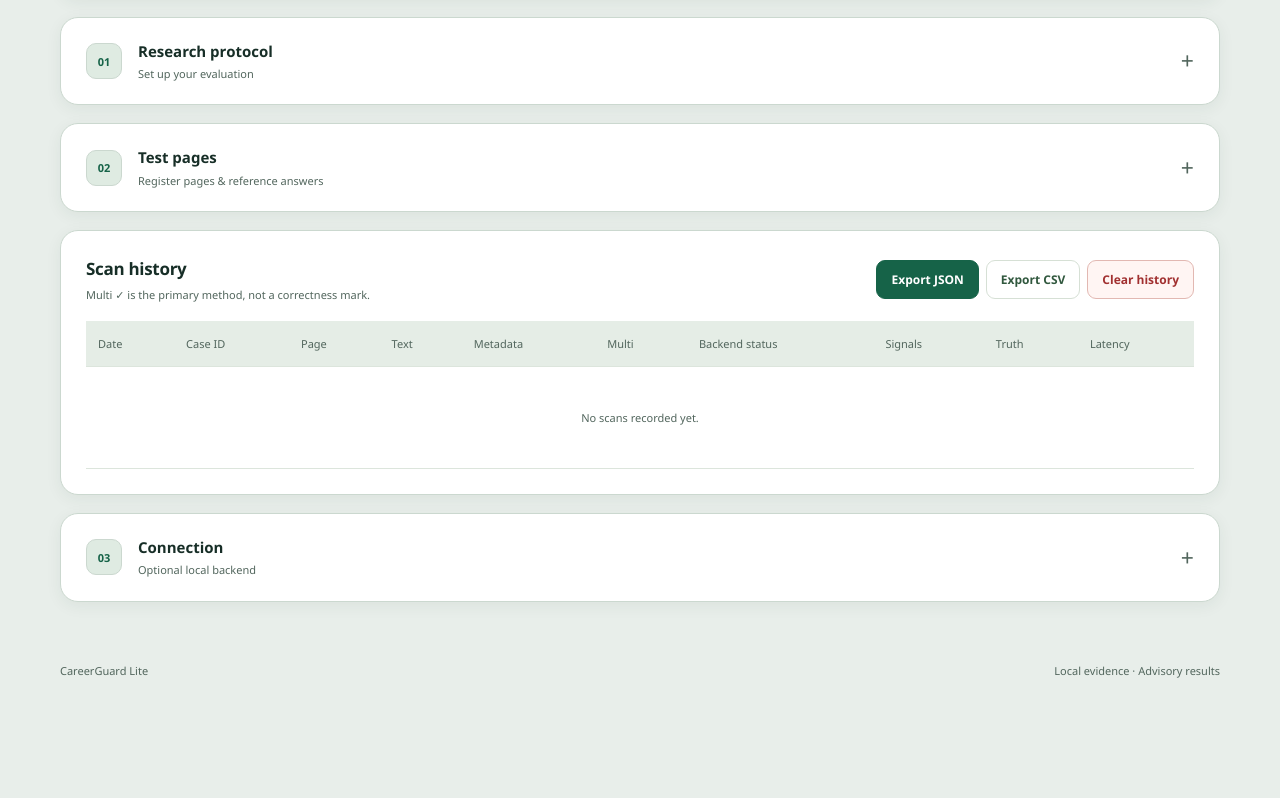
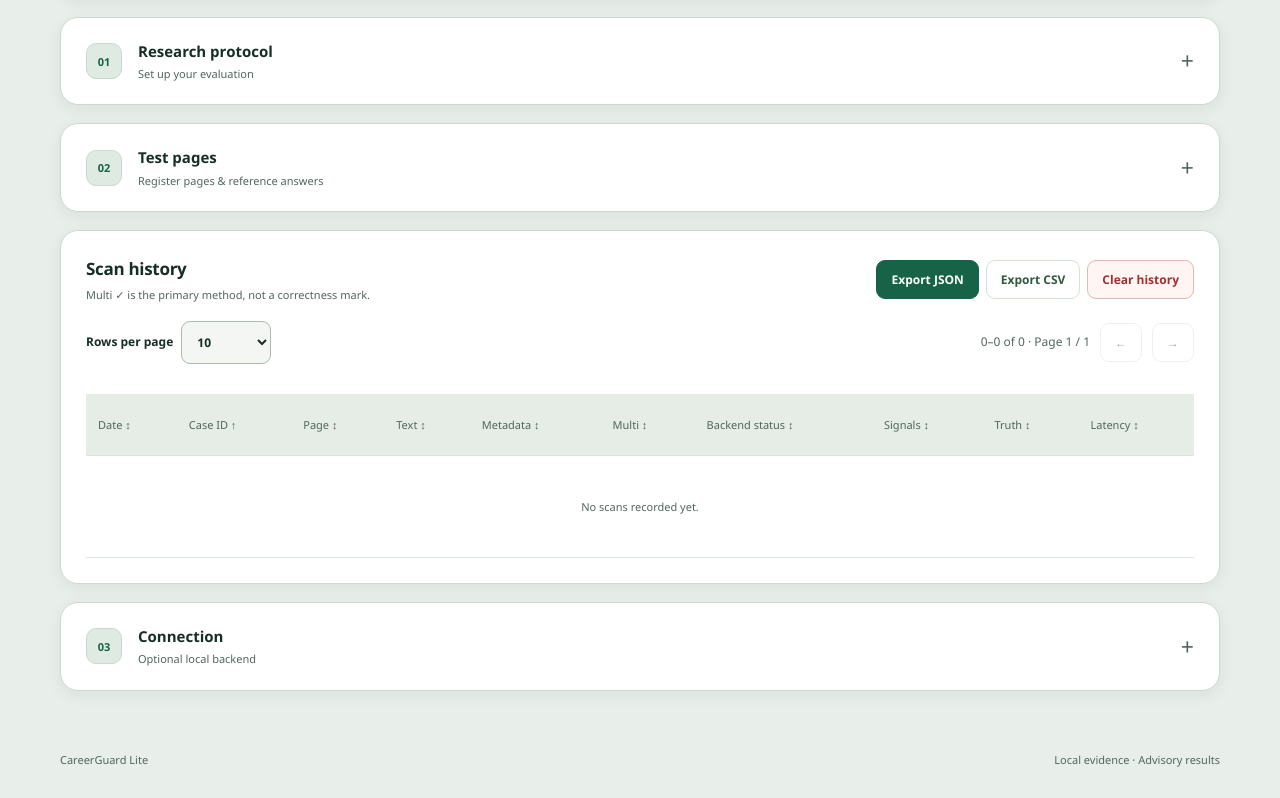
Before and after one commit to chenkj-0708/CareerGuard-Lite, a website with bundled scripts: page dashboard.html in a window 1280 px wide. Shown: the part 735-1533 px from the top of the page. Before the commit the page ends 1444 px from the top, so only its background shows below. Built offline with nearby package versions, Linux system fonts and the light colour scheme; some packages are replaced by stand-ins of ours.

Commit message:
improve table

```diff
--- a/dashboard.css
+++ b/dashboard.css
@@ -125,3 +125,12 @@ nav a.active{background:#d3e5d7;border-radius:7px;padding-left:12px;padding-righ
 .disclosure>summary:hover{background:#edf3ed}
 .performance-grid strong{color:#153d30}
 .section-head h2{color:#172e27}
+.table-controls{display:flex;align-items:center;gap:10px;flex-wrap:wrap;margin:18px 0 12px}
+.table-controls label{display:flex;align-items:center;gap:8px;margin:0}
+.table-controls select{width:auto;min-width:80px}
+.table-controls input{width:100px}
+.table-controls .page-status{margin-left:auto;font-size:12px;color:var(--muted)}
+.table-controls [hidden]{display:none}
+th .table-sort{display:block;width:100%;text-align:left;background:transparent;border:0;color:inherit;font:inherit;padding:8px 0;white-space:nowrap;cursor:pointer}
+th .table-sort:hover{color:#176347;background:transparent}
+th .table-sort:focus-visible{outline:2px solid #176347;outline-offset:2px}
--- a/dashboard.js
+++ b/dashboard.js
@@ -42,6 +42,7 @@ function backendStatus(record) {
   return labels[record.escalation?.status] || "Unknown";
 }
 
+const tableStates = new Map();
 function render() {
   el.testCases.innerHTML=testCases.length?`<table><thead><tr><th>Case ID</th><th>Page</th><th>Your answer</th><th>Reason</th><th>Group ID</th><th>Split</th><th>Overlap</th><th>Reference protocol</th><th>Actions</th></tr></thead><tbody>${testCases.map(item=>`<tr><td>${escapeHtml(item.scenarioId)}</td><td>${escapeHtml(item.url)}</td><td>${escapeHtml(item.groundTruth||"Not labelled")}</td><td>${escapeHtml(item.rationale||"Not recorded")}</td><td>${escapeHtml(item.groupId||"—")}</td><td>${escapeHtml(item.split||"Not assigned")}</td><td>${escapeHtml(item.overlapCategory||"Not assigned")}</td><td>${escapeHtml(item.annotatorId||"Missing annotator")} / ${escapeHtml(item.annotationProtocolVersion||"Missing rubric")}</td><td><button type="button" data-edit-case="${escapeHtml(item.scenarioId)}">Edit</button> <button type="button" class="danger" data-delete-case="${escapeHtml(item.scenarioId)}">Delete</button></td></tr>`).join("")}</tbody></table>`:"<p>No test pages registered.</p>";
   const readiness=researchExport?.researchReadiness;
@@ -67,18 +68,83 @@ function render() {
     return counts;
   }, {});
   el.summary.innerHTML += `<article class="card"><span>Backend status</span><strong>${backendCounts.Completed || 0} completed</strong><small>${backendCounts.Unavailable || 0} unavailable · ${backendCounts.Pending || 0} pending · ${backendCounts["Not requested"] || 0} not requested · ${backendCounts.Unknown || 0} unknown</small></article>`;
-  el.records.innerHTML = [...logs].reverse().map((record) => {
+  el.records.innerHTML = [...logs].map((record) => {
     const counts = record.page.signalCounts;
     const signalSummary = counts
       ? `${counts.visibleTextCharacters} chars / ${counts.applicationLinks} apply / ${(counts.emailProviders ?? counts.emails ?? 0) + counts.contactCues} contact`
       : "legacy record";
     return `<tr>
-      <td>${new Date(record.createdAt).toLocaleString()}</td><td class="case-id">${escapeHtml(record.scenarioId||"No case ID")}</td><td>${escapeHtml(record.page.title || record.page.domain)}</td>
+      <td data-sort-value="${escapeHtml(record.createdAt)}">${new Date(record.createdAt).toLocaleString()}</td><td class="case-id">${escapeHtml(record.scenarioId||"No case ID")}</td><td>${escapeHtml(record.page.title || record.page.domain)}</td>
       ${scoreCell(record.baselines?.textOnly)}
       ${scoreCell(record.baselines?.metadataOnly)}
       ${scoreCell(record.baselines?.multiSignal, true)}
       <td>${backendStatus(record)}</td><td>${signalSummary}</td><td>${record.groundTruth || "—"}</td><td>${record.totalLatencyMs} ms</td></tr>`;
   }).join("") || `<tr><td colspan="10" class="muted">No scans recorded yet.</td></tr>`;
+  enhanceTable(el.testCases.querySelector("table"), "cases", 0);
+  enhanceTable(el.records.closest("table"), "history", 1);
+}
+
+function enhanceTable(table, key, caseColumn) {
+  if (!table) { document.getElementById(`${key}TableControls`)?.remove(); return; }
+  const state = tableStates.get(key) || { size:10, page:0, column:caseColumn, direction:"default" };
+  tableStates.set(key,state);
+  const body=table.tBodies[0], headers=[...table.tHead.rows[0].cells];
+  const rows=[...body.rows].filter(row=>row.cells.length===headers.length);
+  const labels=headers.map(cell=>cell.dataset.label ||= cell.textContent.trim());
+  let controls=document.getElementById(`${key}TableControls`);
+  if (!controls) {
+    controls=document.createElement("div");controls.id=`${key}TableControls`;controls.className="table-controls";
+    (table.closest(".table-wrap") || table).before(controls);
+  }
+  controls.innerHTML=`<label>Rows per page <select aria-label="${key} rows per page"><option>5</option><option>10</option><option>100</option><option>1000</option><option value="custom">Custom</option></select></label><label class="custom-row-count">Custom rows <input type="number" min="1" max="100000" step="1" aria-label="${key} custom rows" value="${state.size}"></label><span class="page-status" role="status"></span><button type="button" data-page="previous" aria-label="${key} previous page">←</button><button type="button" data-page="next" aria-label="${key} next page">→</button>`;
+  const select=controls.querySelector("select"), customLabel=controls.querySelector(".custom-row-count"), input=controls.querySelector("input");
+  select.value=[5,10,100,1000].includes(state.size)?String(state.size):"custom";
+  customLabel.hidden=select.value!=="custom";
+  const collator=new Intl.Collator(undefined,{numeric:true,sensitivity:"base"});
+  const compare=(a,b,column)=>{
+    if(key==="history") {
+      if(column===0) return Date.parse(a.cells[0].dataset.sortValue)-Date.parse(b.cells[0].dataset.sortValue);
+      if([3,4,5,9].includes(column)) return (parseFloat(a.cells[column].textContent)||0)-(parseFloat(b.cells[column].textContent)||0);
+      if(column===7) return (parseFloat(a.cells[column].textContent)||0)-(parseFloat(b.cells[column].textContent)||0);
+    }
+    return collator.compare(a.cells[column].textContent.trim(),b.cells[column].textContent.trim());
+  };
+  function update() {
+    const pages=Math.max(1,Math.ceil(rows.length/state.size));state.page=Math.min(state.page,pages-1);
+    const column=state.direction==="default"?caseColumn:state.column;
+    const sorted=rows.map((row,index)=>({row,index})).sort((a,b)=>
+      compare(a.row,b.row,column)*(state.direction==="descending"?-1:1)
+      || compare(a.row,b.row,caseColumn) || a.index-b.index).map(item=>item.row);
+    if(rows.length)body.replaceChildren(...sorted.slice(state.page*state.size,(state.page+1)*state.size));
+    headers.forEach((cell,index)=>{
+      cell.setAttribute("aria-sort",index===column?(state.direction==="descending"?"descending":"ascending"):"none");
+      cell.querySelector("button").textContent=`${labels[index]} ${index===column?(state.direction==="descending"?"↓":"↑"):"↕"}`;
+    });
+    controls.querySelector(".page-status").textContent=`${rows.length?state.page*state.size+1:0}–${Math.min((state.page+1)*state.size,rows.length)} of ${rows.length} · Page ${state.page+1} / ${pages}`;
+    controls.querySelector('[data-page="previous"]').disabled=state.page===0;
+    controls.querySelector('[data-page="next"]').disabled=state.page>=pages-1;
+  }
+  headers.forEach((cell,index)=>{
+    cell.replaceChildren();const button=document.createElement("button");button.type="button";button.className="table-sort";
+    button.title="Toggle default (Case ID ascending), ascending, descending";
+    button.addEventListener("click",()=>{
+      state.direction=state.column!==index||state.direction==="default"?"ascending":state.direction==="ascending"?"descending":"default";
+      state.column=index;state.page=0;update();
+    });cell.append(button);
+  });
+  select.addEventListener("change",()=>{
+    customLabel.hidden=select.value!=="custom";
+    if(select.value==="custom"){input.focus();return;}
+    state.size=Number(select.value);input.value=state.size;state.page=0;update();
+  });
+  input.addEventListener("change",()=>{
+    input.required=true;
+    if(!input.checkValidity()) { input.reportValidity();return; }
+    state.size=Number(input.value);state.page=0;update();
+  });
+  controls.querySelector('[data-page="previous"]').addEventListener("click",()=>{state.page=Math.max(0,state.page-1);update();});
+  controls.querySelector('[data-page="next"]').addEventListener("click",()=>{state.page++;update();});
+  update();
 }
 
 function escapeHtml(value) { const node=document.createElement("span");node.textContent=String(value||"");return node.innerHTML; }
```
Also changed, not shown: tests/rq1-dashboard-export.test.mjs (+29 -0 lines).
